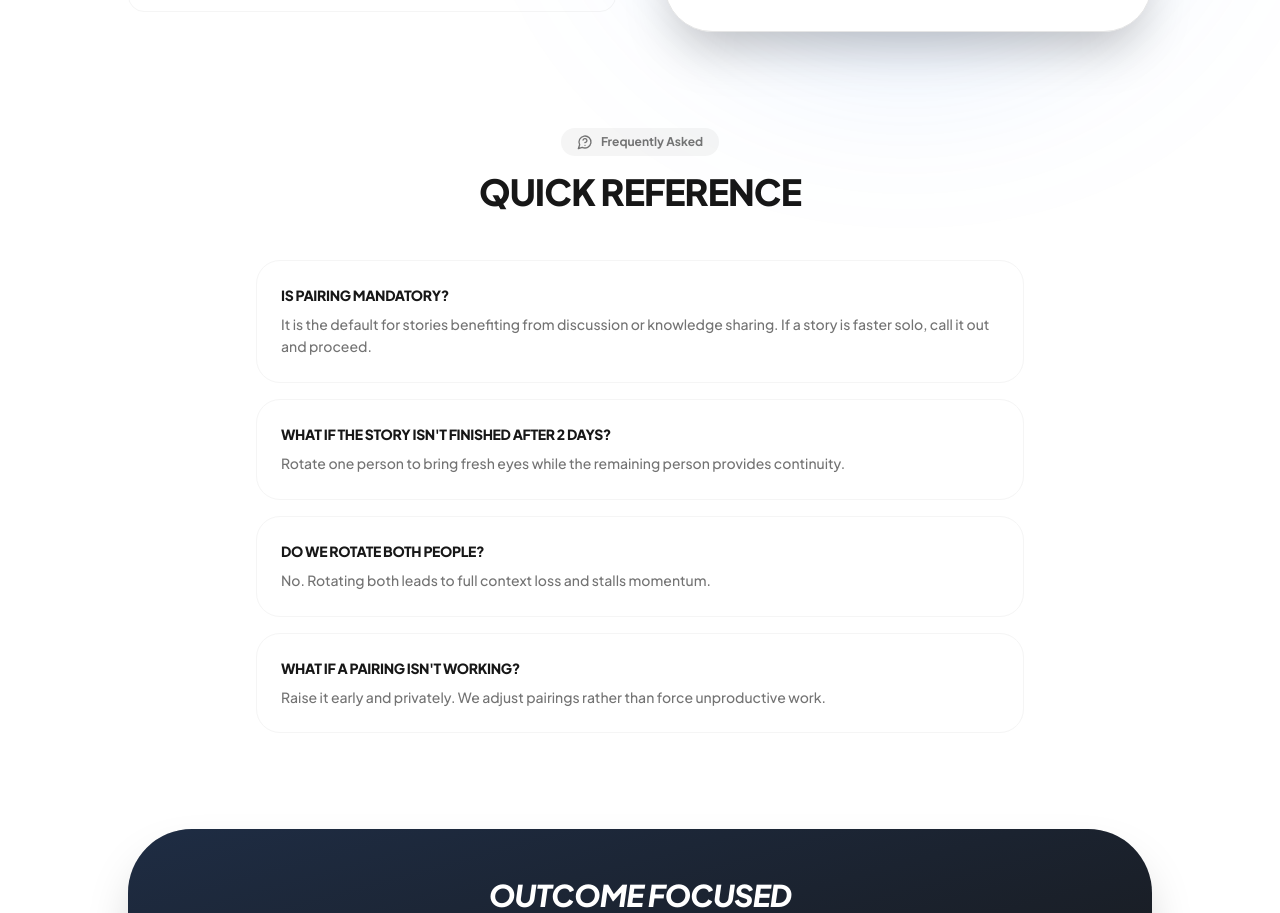
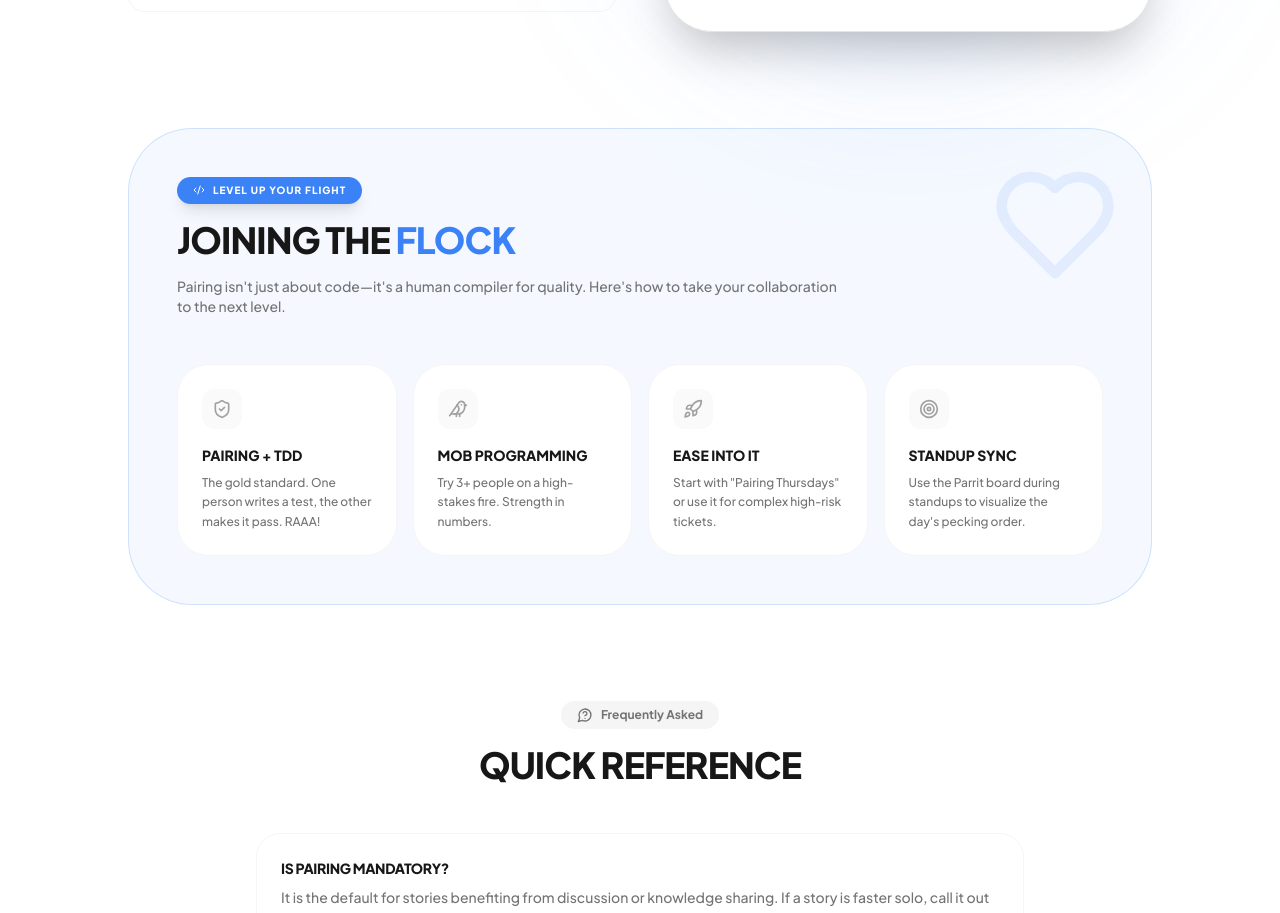
Before and after one commit to mketiku/parrit, a React (Vite) app: page /guide in a window 1280 px wide. Shown: the part 1878-2791 px from the top of the page. Built offline with nearby package versions, Linux system fonts and the light colour scheme; no server answers.

Commit message:
feat: consolidate practical pairing advice from About page into the new Pairing Guide

```diff
--- a/src/features/static/components/AboutScreen.tsx
+++ b/src/features/static/components/AboutScreen.tsx
@@ -1,10 +1,10 @@
 import React from 'react';
+import { Link } from 'react-router-dom';
 import {
   Bird,
   Heart,
   Linkedin,
   MessageCircleQuestion,
-  Rocket,
   ArrowRight,
   Code2,
 } from 'lucide-react';
@@ -101,46 +101,20 @@ export function AboutScreen() {
         </div>
 
         <div className="relative">
-          <div className="absolute inset-0 bg-brand-500/20 blur-3xl -z-10 rounded-full" />
-          <div className="rounded-3xl border border-neutral-200 bg-white p-8 dark:border-neutral-800 dark:bg-neutral-900 shadow-2xl">
-            <h3 className="text-xl font-bold mb-6 text-neutral-900 dark:text-neutral-50 flex items-center gap-2">
-              <Rocket className="h-5 w-5 text-brand-500" />
-              Spread the Gospel
-            </h3>
-            <ul className="space-y-4">
-              {[
-                {
-                  title: 'Public URLs',
-                  desc: 'Show pairings on office TVs. No more squawking for updates.',
-                },
-                {
-                  title: 'Save History',
-                  desc: 'Export logs for team retrospectives and rotation tracking.',
-                },
-                {
-                  title: 'Try TDD Next',
-                  desc: 'Pairing + TDD is the gold standard for software quality.',
-                },
-                {
-                  title: 'Mob Programming',
-                  desc: 'Try 3+ people on a high-stakes fire. Strength in numbers.',
-                },
-              ].map((item, i) => (
-                <li key={i} className="flex items-start gap-4">
-                  <div className="h-6 w-6 rounded-full bg-brand-50 text-brand-600 flex items-center justify-center shrink-0 dark:bg-brand-500/10 dark:text-brand-400">
-                    <ArrowRight className="h-3 w-3" />
-                  </div>
-                  <div>
-                    <p className="text-sm font-bold text-neutral-900 dark:text-neutral-100">
-                      {item.title}
-                    </p>
-                    <p className="text-[11px] text-neutral-500 dark:text-neutral-300">
-                      {item.desc}
-                    </p>
-                  </div>
-                </li>
-              ))}
-            </ul>
+          <div className="absolute inset-0 bg-brand-500/10 blur-3xl -z-10 rounded-full" />
+          <div className="rounded-3xl border border-neutral-200 bg-neutral-50 p-8 dark:border-neutral-800 dark:bg-neutral-900/50 shadow-xl flex items-center justify-center min-h-[300px]">
+            <div className="text-center space-y-4">
+              <Bird className="h-12 w-12 text-brand-500 mx-auto animate-bounce-slow" />
+              <p className="text-sm font-bold text-neutral-500">
+                More secrets in the guide...
+              </p>
+              <Link
+                to="/guide"
+                className="inline-flex items-center gap-2 text-xs font-black uppercase text-brand-600 hover:text-brand-700"
+              >
+                View Pairing Guide <ArrowRight className="h-3 w-3" />
+              </Link>
+            </div>
           </div>
         </div>
       </section>
--- a/src/features/static/components/PairingGuide.tsx
+++ b/src/features/static/components/PairingGuide.tsx
@@ -11,6 +11,8 @@ import {
   Plus,
   ShieldCheck,
   User,
+  Heart,
+  Code2,
 } from 'lucide-react';
 import { motion } from 'framer-motion';
 
@@ -275,6 +277,68 @@ export function PairingGuide() {
         </div>
       </section>
 
+      {/* Leveling Up Sections */}
+      <section className="rounded-[4rem] bg-brand-500/5 border border-brand-500/20 p-12 overflow-hidden relative">
+        <div className="absolute top-0 right-0 p-8 opacity-10">
+          <Heart className="h-32 w-32 text-brand-500" />
+        </div>
+        <div className="relative z-10 space-y-12">
+          <div className="max-w-2xl space-y-4">
+            <div className="inline-flex items-center gap-2 rounded-full bg-brand-500 px-4 py-1.5 text-[10px] font-black uppercase tracking-widest text-white shadow-lg">
+              <Code2 className="h-3 w-3" />
+              Level Up Your Flight
+            </div>
+            <h2 className="text-4xl font-black text-neutral-900 dark:text-neutral-50 uppercase tracking-tight">
+              Joining the <span className="text-brand-500">Flock</span>
+            </h2>
+            <p className="text-sm font-medium text-neutral-500 dark:text-neutral-400">
+              Pairing isn't just about code—it's a human compiler for quality.
+              Here's how to take your collaboration to the next level.
+            </p>
+          </div>
+
+          <div className="grid grid-cols-1 md:grid-cols-2 lg:grid-cols-4 gap-4">
+            {[
+              {
+                title: 'Pairing + TDD',
+                desc: 'The gold standard. One person writes a test, the other makes it pass. RAAA!',
+                icon: ShieldCheck,
+              },
+              {
+                title: 'Mob Programming',
+                desc: 'Try 3+ people on a high-stakes fire. Strength in numbers.',
+                icon: Bird,
+              },
+              {
+                title: 'Ease Into It',
+                desc: 'Start with "Pairing Thursdays" or use it for complex high-risk tickets.',
+                icon: Rocket,
+              },
+              {
+                title: 'Standup Sync',
+                desc: "Use the Parrit board during standups to visualize the day's pecking order.",
+                icon: Target,
+              },
+            ].map((item, i) => (
+              <div
+                key={i}
+                className="group p-6 rounded-[2rem] bg-white border border-neutral-100 dark:bg-neutral-900 dark:border-neutral-800 transition-all hover:-translate-y-2 hover:shadow-xl"
+              >
+                <div className="h-10 w-10 rounded-xl bg-neutral-50 dark:bg-neutral-800 flex items-center justify-center text-neutral-400 group-hover:bg-brand-500 group-hover:text-white transition-colors mb-4">
+                  <item.icon className="h-5 w-5" />
+                </div>
+                <h4 className="text-sm font-black text-neutral-900 dark:text-neutral-100 mb-2 uppercase">
+                  {item.title}
+                </h4>
+                <p className="text-xs font-medium text-neutral-500 leading-relaxed">
+                  {item.desc}
+                </p>
+              </div>
+            ))}
+          </div>
+        </div>
+      </section>
+
       {/* FAQ Section */}
       <section className="space-y-12">
         <div className="text-center space-y-4">
```
